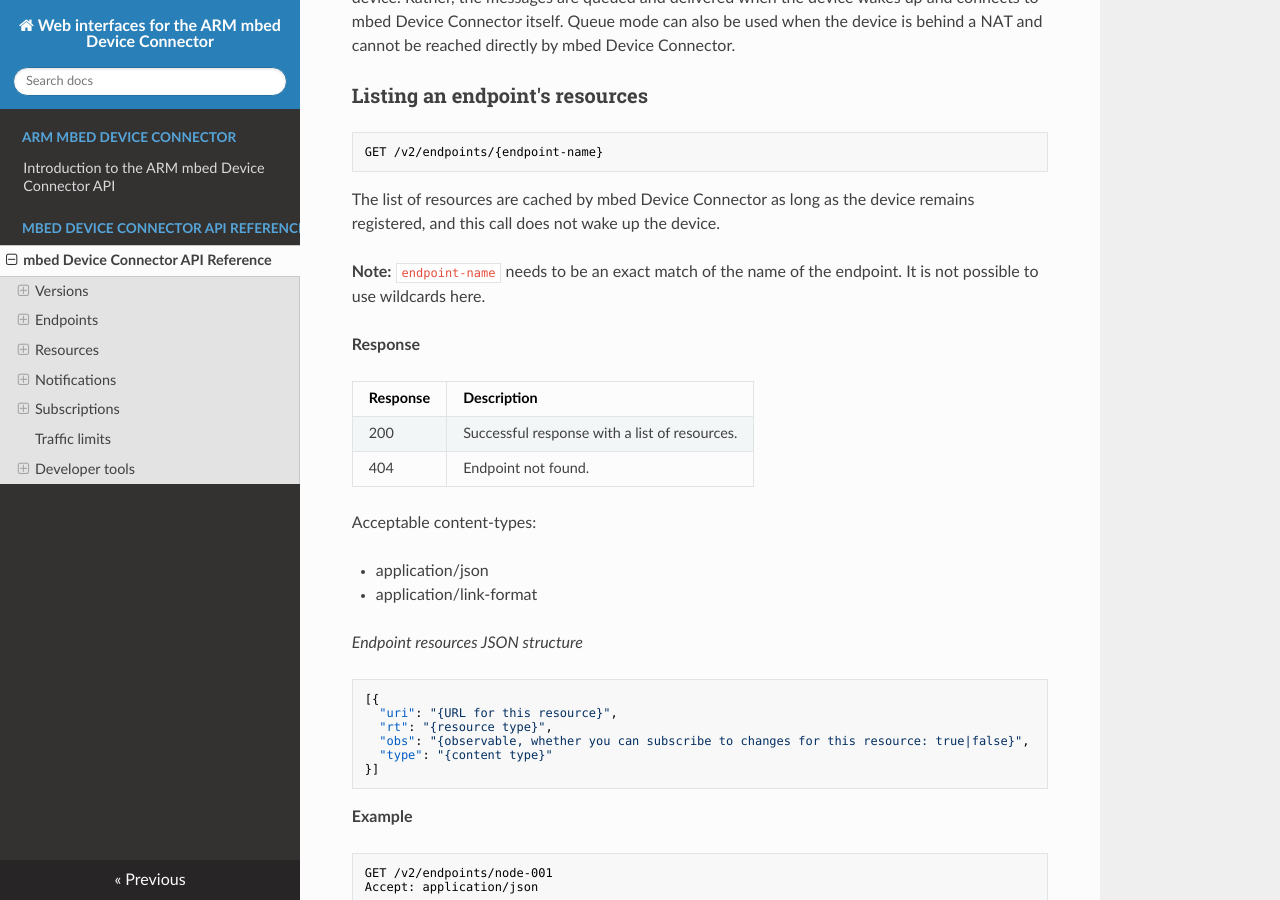
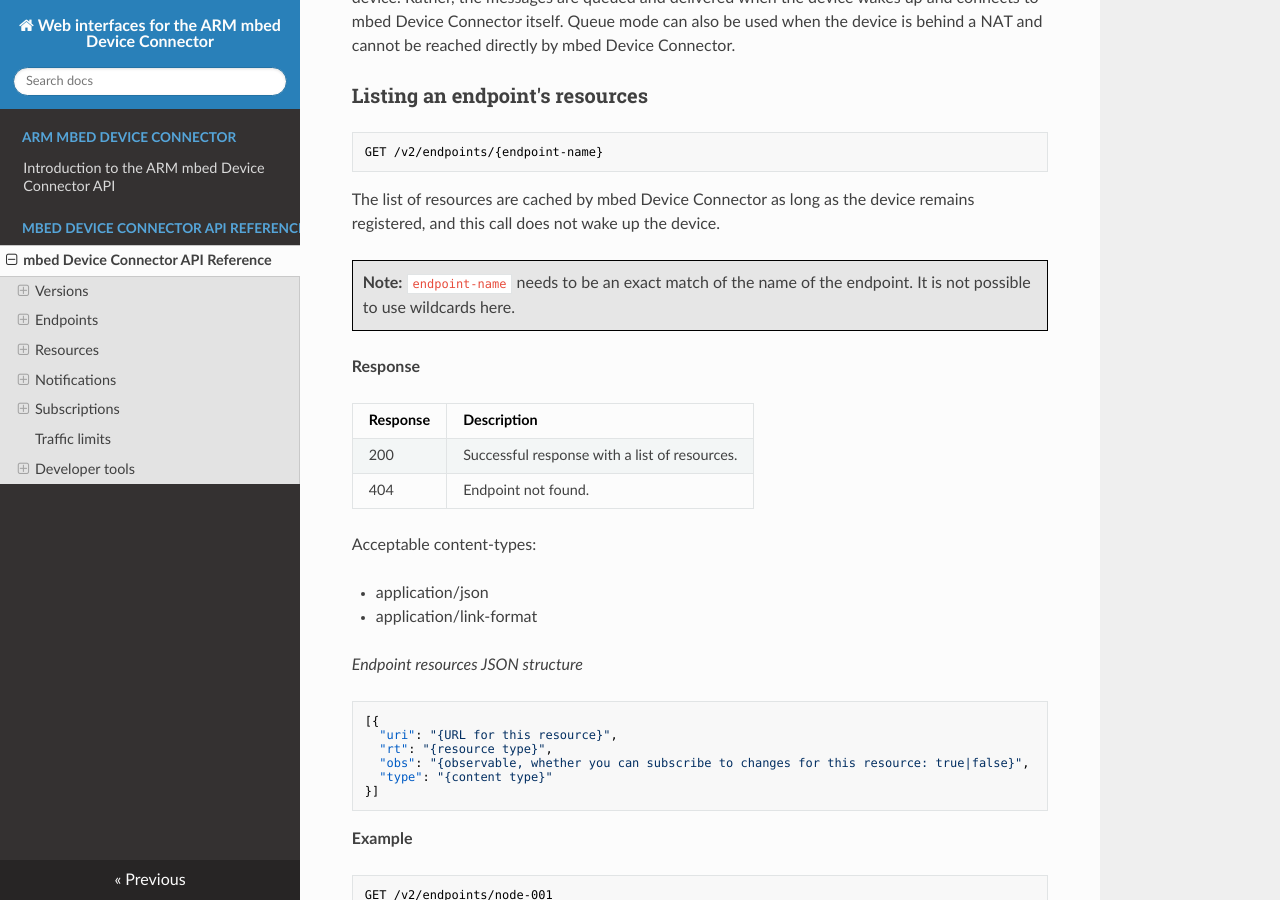
Before and after one commit to ARMmbed/Connector-mDS-REST-API, an MkDocs documentation site: the page built from docs/api-reference.md, in a window 1280 px wide and 900 px high, scrolled down 3031 px. Built offline with MkDocs 1.6.1, drawn with Linux system fonts in a browser that asks for light colours; nearby versions of some CDN libraries; old or Windows-style settings are respelled for this version of MkDocs.

Commit message:
formatting notes and tips

```diff
--- a/docs/api-reference.md
+++ b/docs/api-reference.md
@@ -132,7 +132,7 @@ When an endpoint is in queue mode, messages sent to the endpoint will not wake u
 
 The list of resources are cached by mbed Device Connector as long as the device remains registered, and this call does not wake up the device.
 
-**Note:** `endpoint-name` needs to be an exact match of the name of the endpoint. It is not possible to use wildcards here.
+<span style="background-color:#E6E6E6;border:1px solid #000;display:block; height:100%; padding:10px">**Note:** `endpoint-name` needs to be an exact match of the name of the endpoint. It is not possible to use wildcards here.</span>
 
 **Response**
 
@@ -590,7 +590,7 @@ Register a URL to which the server should deliver notifications.
 
     PUT /v2/notification/callback
 
-**Note:** Only one URL can be active. If you register a new URL when another is already active, the old URL is replaced by the new.
+<span style="background-color:#E6E6E6;border:1px solid #000;display:block; height:100%; padding:10px">**Note:** Only one URL can be active. If you register a new URL when another is already active, the old URL is replaced by the new.</span>
 
 **Body**
 
@@ -601,7 +601,7 @@ The body of the request needs to be a JSON object with the following format:
 |url|`string`|The URL to which notifications need to be sent. We recommend that you serve this URL over HTTPS.|
 |headers|`object`|Headers (key/value) that need to be sent with the request. Optional.|
 
-**Note:** The total length of the URL and header values must be no more than 400 characters.
+<span style="background-color:#E6E6E6;border:1px solid #000;display:block; height:100%; padding:10px">**Note:** The total length of the URL and header values must be no more than 400 characters.</span>
 
 The values in the `headers` field are sent as HTTP headers with every request that mbed Device Connector makes to your URL. You could use this to verify that a request originated from mbed Device Connector.
 
@@ -618,7 +618,7 @@ The server responds with `400 Bad Request` if:
 * The URL you passed in is not reachable.
 * The total length of the URL and header values is more than 400 characters.
 
-**Tip:** The response body includes information on why the request failed.
+<span style="background-color:#E6E6E6;border:1px solid #000;display:block; height:100%; padding:10px">**Tip:** The response body includes information on why the request failed.</span>
 
 **Example:**
 
@@ -670,7 +670,7 @@ As an alternative to the notification callback, you can use HTTP long-poll reque
 
 	GET /v2/notification/pull
 
-**Note:** It is mandatory to create a persistent connection, by sending the `Connection: keep-alive` header, to avoid excessive TLS handshakes.
+<span style="background-color:#E6E6E6;border:1px solid #000;display:block; height:100%; padding:10px">**Note:** It is mandatory to create a persistent connection, by sending the `Connection: keep-alive` header, to avoid excessive TLS handshakes.</span>
 
 **Response**
 
@@ -814,7 +814,7 @@ The body has to be a JSON array that contains objects that may have the followin
 
 If you send an empty array, the pre-subscription data will be removed.
 
-**Note:** Changing the pre-subscription data removes *all* the existing subscriptions, this includes individual subscriptions.
+<span style="background-color:#E6E6E6;border:1px solid #000;display:block; height:100%; padding:10px">**Note:** Changing the pre-subscription data removes *all* the existing subscriptions, this includes individual subscriptions.</span>
 
 **Response**
 
@@ -890,7 +890,7 @@ To read the current value of the limit counter:
 
 The REST methods described below help automation of applications. Access key authorization is required.
 
-**Note:** A different base URL is required to use these tools. The services can be accessed only from URL https://connector.mbed.com.
+<span style="background-color:#E6E6E6;border:1px solid #000;display:block; height:100%; padding:10px">**Note:** A different base URL is required to use these tools. The services can be accessed only from URL https://connector.mbed.com.</span>
 
 ### Create a certificate
 
```
